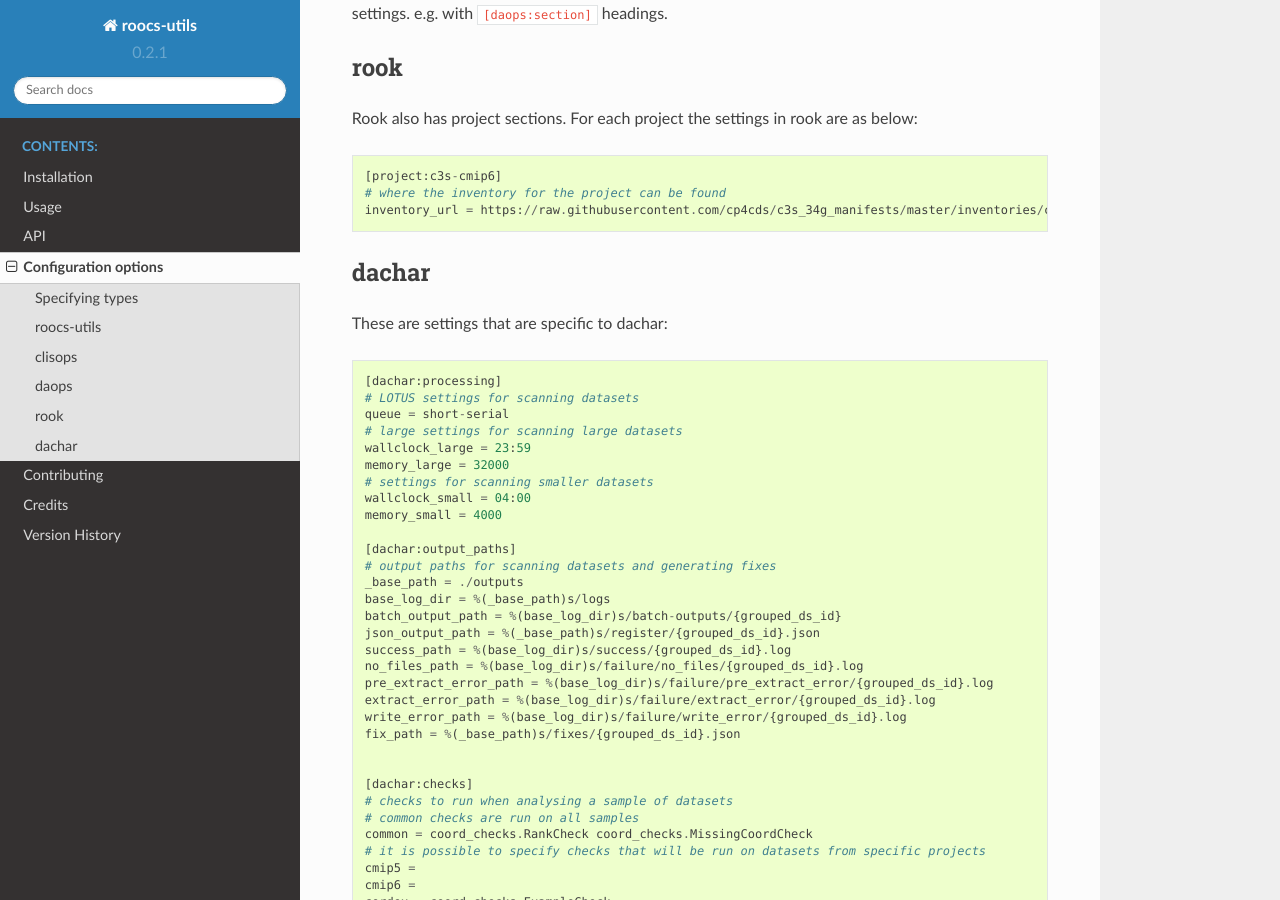
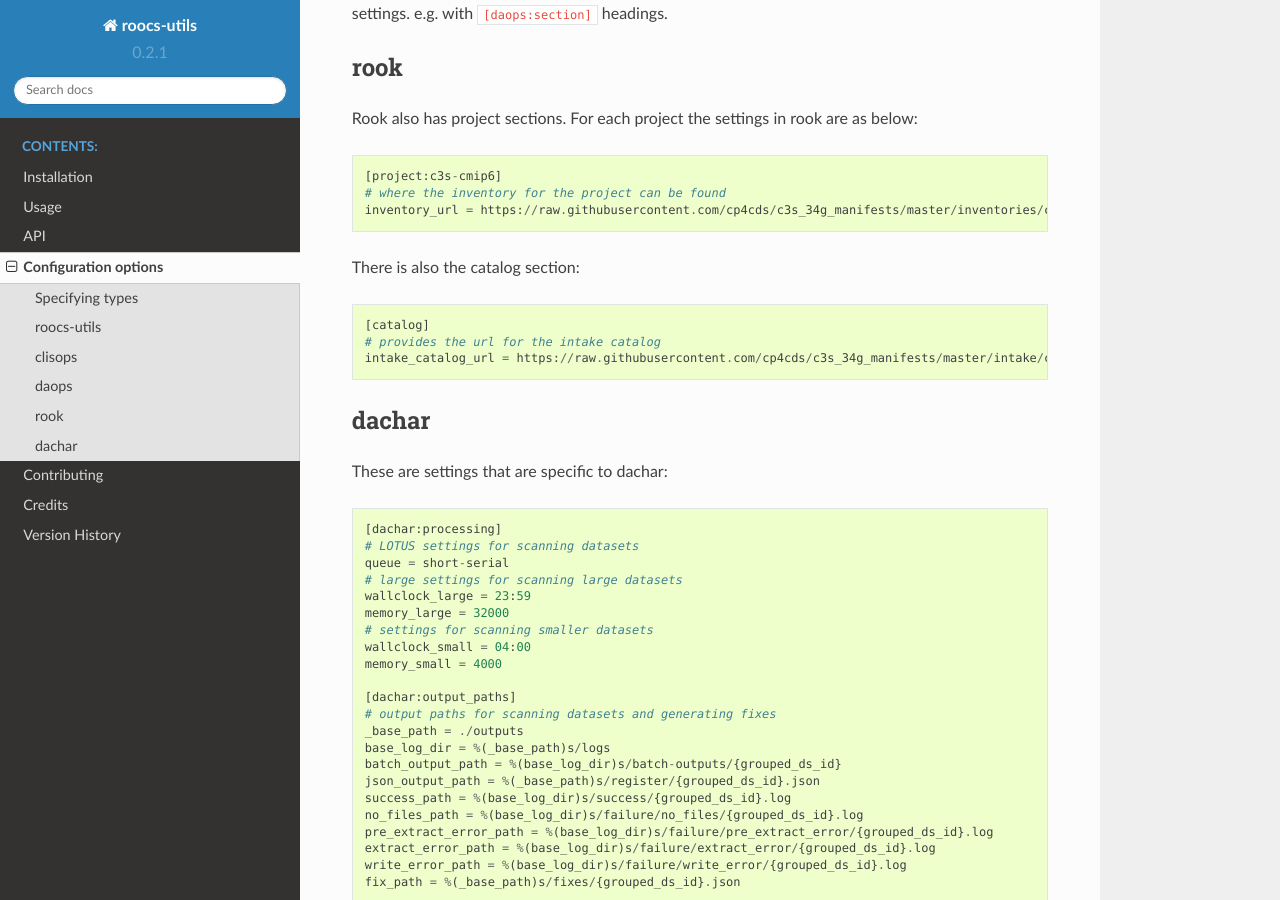
Before and after one commit to roocs/roocs-utils, a Sphinx documentation site: the page built from docs/configuration.rst, in a window 1280 px wide and 900 px high, scrolled down 3072 px. Built offline with Sphinx 7.4.7 and the Read the Docs theme 2.0.0, drawn with Linux system fonts in a browser that asks for light colours; pages that are not in the unit, such as notebooks, are missing from menus.

```diff
--- a/AUTHORS.rst
+++ b/AUTHORS.rst
@@ -9,6 +9,6 @@ Development Lead
 Co-Developers
 -------------
 
-* Eleanor Smith eleanor.smith@stfc.ac.uk
+* Eleanor Smith eleanor.smith@stfc.ac.uk `@ellesmith88 <https://github.com/ellesmith88>`_
 * Carsten Ehbrecht ehbrecht@dkrz.de
 * Pascal Bourgault pascal.bourgault@gmail.com
--- a/HISTORY.rst
+++ b/HISTORY.rst
@@ -1,11 +1,13 @@
 Version History
 ===============
 
-v0.3.0 (Unreleased)
+v0.3.0 (2021-03-30)
 -------------------
 New Features
 ^^^^^^^^^^^^
 * Added ``AnyCalendarDateTime`` and ``str_to_AnyCalendarDateTime`` to ``utils.time_utils`` to aid in handling date strings that may not exist in all calendar types.
+* Inventory maker will check latitude and longitude of the dataset it is scanning are within acceptable bounds and raise an exception if they are not.
+
 
 v0.2.1 (2021-02-19)
 -------------------
--- a/docs/configuration.rst
+++ b/docs/configuration.rst
@@ -153,6 +153,12 @@ Rook also has project sections. For each project the settings in rook are as bel
     # where the inventory for the project can be found
     inventory_url = https://raw.githubusercontent.com/cp4cds/c3s_34g_manifests/master/inventories/c3s-cmip6/c3s-cmip6_files_latest.yml
 
+There is also the catalog section::
+
+    [catalog]
+    # provides the url for the intake catalog
+    intake_catalog_url = https://raw.githubusercontent.com/cp4cds/c3s_34g_manifests/master/intake/catalogs/c3s.yaml
+
 
 dachar
 ######
```
Also changed, not shown: .github/PULL_REQUEST_TEMPLATE.md (added).
